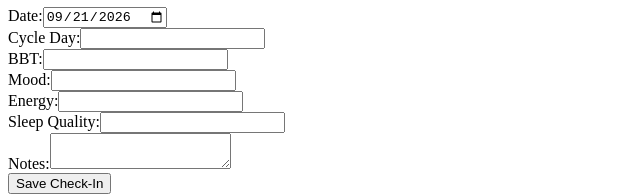
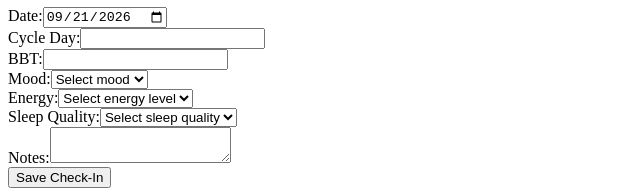
Before and after one commit to angelikabrown/CycleCync, a React (Vite) app in the folder frontend/: page / in a window 1280 px wide. Shown: the part 208-404 px from the top of the page, without its empty margins (0-640 px from the left). Built offline with nearby package versions, Linux system fonts and the light colour scheme; no server answers.

Commit message:
adding drop downs to checkin form

```diff
--- a/frontend/src/components/DailyCheckInForm.tsx
+++ b/frontend/src/components/DailyCheckInForm.tsx
@@ -47,6 +47,16 @@ function DailyCheckInForm() {
                     errorData.detail || "Failed to save check-in data"
                 );
             }
+            console.log("Check-in saved!");
+
+            setDate(new Date().toISOString().split("T")[0]);
+            setCycleDay("");
+            setBbt("");
+            setMood("");
+            setEnergyLevel("");
+            setSleepQuality("");
+            setNotes("");
+
         } catch (error) {
             console.error("Error during check-in submission:", error);
         }
@@ -95,33 +105,51 @@ function DailyCheckInForm() {
 
                 <label>
                     Mood:
-                    <input
-                        type="text"
+                    <select
                         value={mood}
                         onChange={(e) => setMood(e.target.value)}
-                    />
+                    >
+                        <option value="">Select mood</option>
+                        <option value="Very Low">Very Low</option>
+                        <option value="Low">Low</option>
+                        <option value="Neutral">Neutral</option>
+                        <option value="Good">Good</option>
+                        <option value="Very Good">Very Good</option>
+                    </select>
                 </label>
 
                 <br />
 
                 <label>
                     Energy:
-                    <input
-                        type="text"
+                    <select
                         value={energyLevel}
                         onChange={(e) => setEnergyLevel(e.target.value)}
-                    />
+                    >
+                        <option value="">Select energy level</option>
+                        <option value="Very Low">Very Low</option>
+                        <option value="Low">Low</option>
+                        <option value="Moderate">Moderate</option>
+                        <option value="High">High</option>
+                        <option value="Very High">Very High</option>
+                    </select>
                 </label>
 
                 <br />
 
                 <label>
                     Sleep Quality:
-                    <input
-                        type="text"
+                    <select
                         value={sleepQuality}
                         onChange={(e) => setSleepQuality(e.target.value)}
-                    />
+                    >
+                        <option value="">Select sleep quality</option>
+                        <option value="Poor">Poor</option>
+                        <option value="Fair">Fair</option>
+                        <option value="Good">Good</option>
+                        <option value="Very Good">Very Good</option>
+                        <option value="Excellent">Excellent</option>
+                    </select>
                 </label>
 
                 <br />
```
